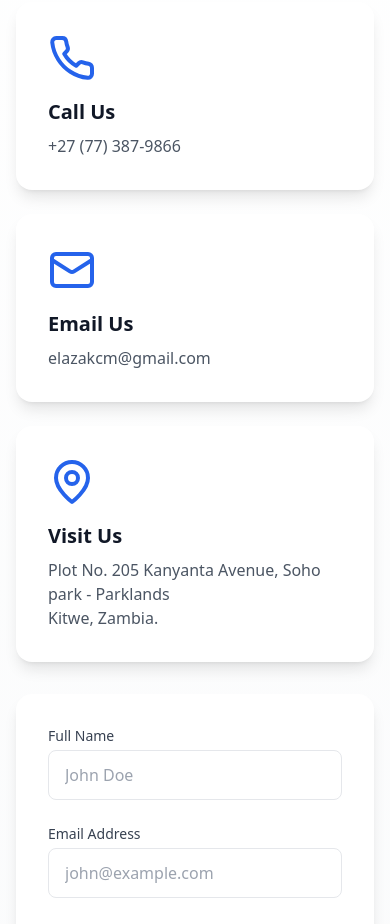
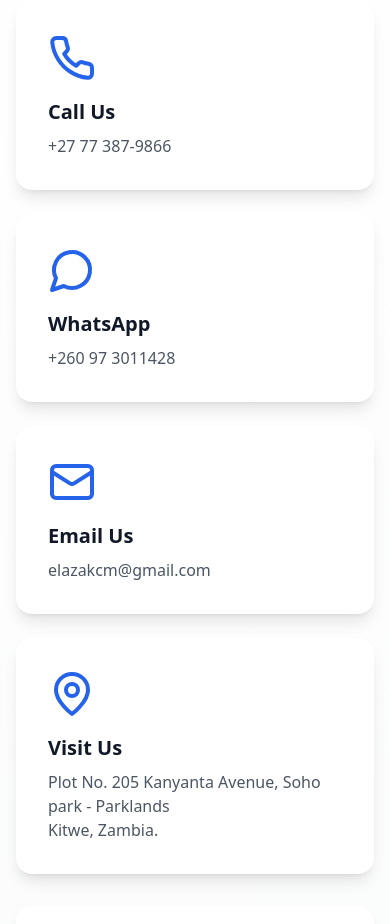
Before and after one commit to ZerOne-Technologies-Limited/Insight-HR-Solutions-Landing-Page, a React (Vite) app: page / in a window 390 px wide. Shown: the part 3960-4884 px from the top of the page. Built offline with nearby package versions, Linux system fonts and the light colour scheme.

Commit message:
Add WhatsApp contact details and update phone number formatting

```diff
--- a/src/App.tsx
+++ b/src/App.tsx
@@ -1,5 +1,5 @@
 import { useState, useEffect, useRef } from 'react';
-import { Menu, X, Phone, Mail, Building2, HardHat, Pickaxe, Sparkles, ChevronRight,CheckCircle, Send, MapPin, Package } from 'lucide-react';
+import { Menu, X, Phone, MessageCircle, Mail, Building2, HardHat, Pickaxe, Sparkles, ChevronRight,CheckCircle, Send, MapPin, Package } from 'lucide-react';
 import homebg from './assets/homebg.jpg'
 import company from './assets/company.jpg'
 import { Link } from "react-router-dom";
@@ -362,7 +362,13 @@ function App() {
                 <div className="bg-white rounded-2xl p-8 shadow-lg transform hover:-translate-y-1 transition-all duration-300">
                   <Phone className="w-12 h-12 text-blue-600 mb-4" />
                   <h3 className="text-xl font-semibold text-gray-900 mb-2">Call Us</h3>
-                  <p className="text-gray-600">+27 (77) 387-9866</p>
+                  <p className="text-gray-600">+27 77 387-9866</p>
+                </div>
+
+                <div className="bg-white rounded-2xl p-8 shadow-lg transform hover:-translate-y-1 transition-all duration-300">
+                  <MessageCircle className="w-12 h-12 text-blue-600 mb-4" />
+                  <h3 className="text-xl font-semibold text-gray-900 mb-2">WhatsApp</h3>
+                  <p className="text-gray-600">+260 97 3011428 </p>
                 </div>
 
                 <div className="bg-white rounded-2xl p-8 shadow-lg transform hover:-translate-y-1 transition-all duration-300">
```
